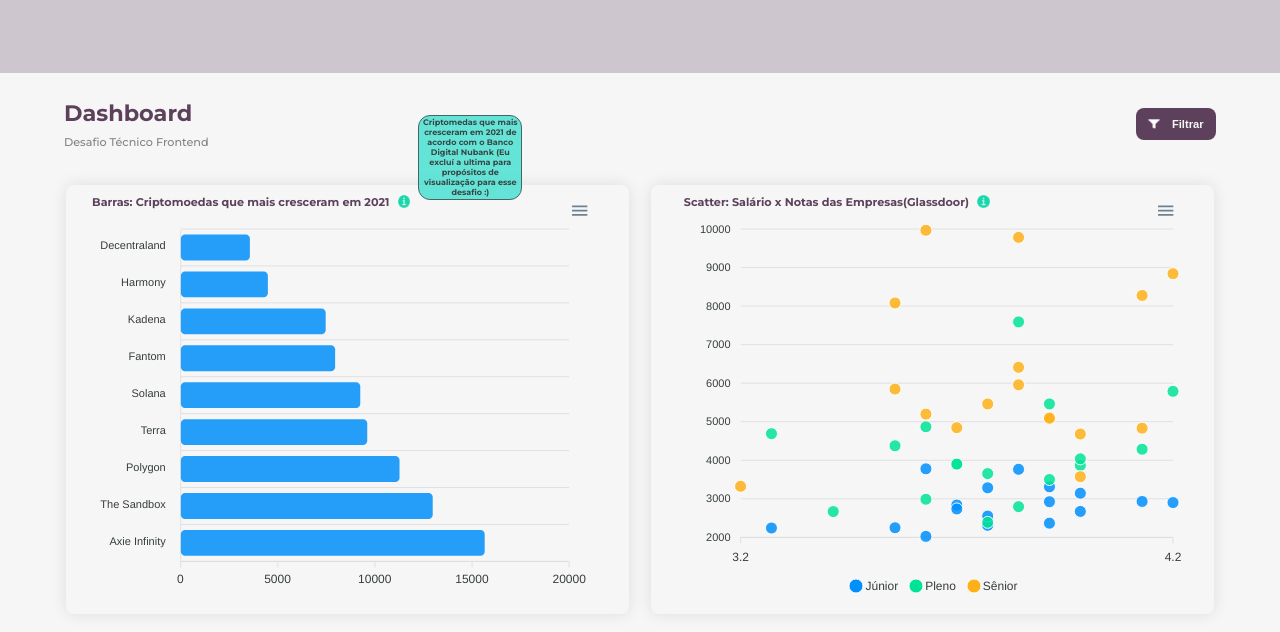
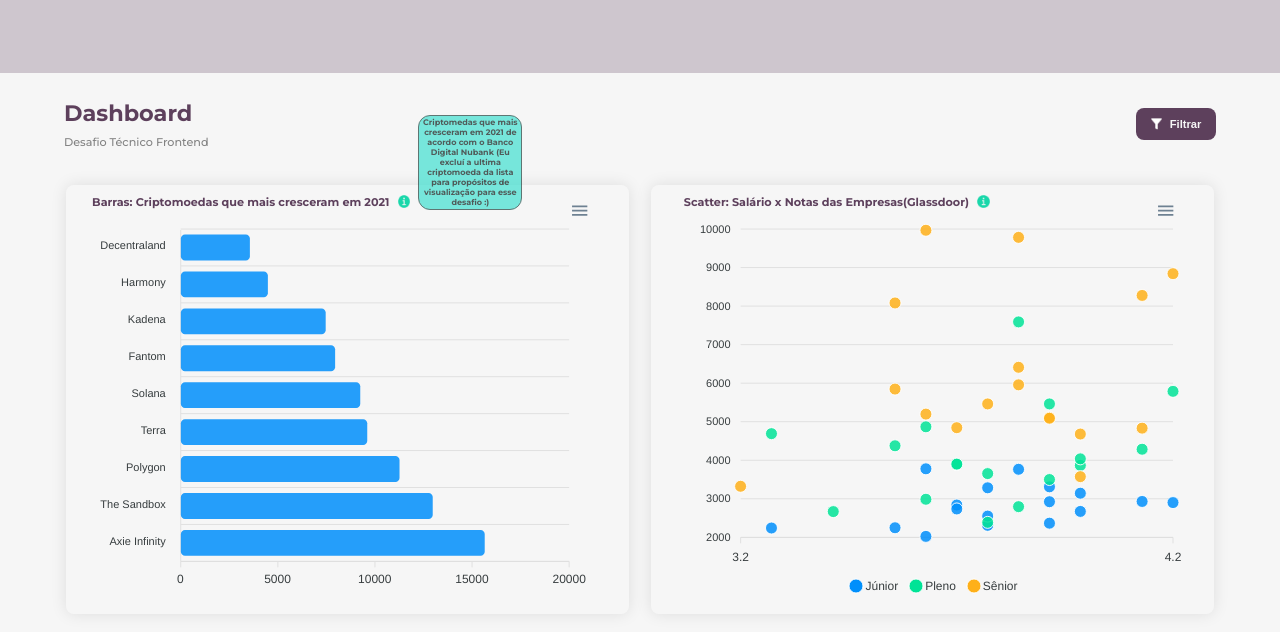
Before and after one commit to RSobrinho/DesafioEstagio, a React (Create React App) app: page / in a window 1280 px wide. Both pictures are taken after a click on the picture 403 px from the left and 201 px from the top of the page. Shown: the top 632 px of the page. Built offline with nearby package versions, Linux system fonts and the light colour scheme.

Commit message:
Implementacoes finais, comentarios, botao filter com alert, refinamento do css e do HTML

```diff
--- a/public/index.html
+++ b/public/index.html
@@ -7,7 +7,7 @@
     <meta name="theme-color" content="#000000" />
     <meta
       name="description"
-      content="Web site created using create-react-app"
+      content="Web site topi, do desafio prático para passar no estágio hehe"
     />
     <link rel="apple-touch-icon" href="%PUBLIC_URL%/logo192.png" />
     <!--
@@ -24,7 +24,7 @@
       work correctly both with client-side routing and a non-root public URL.
       Learn how to configure a non-root public URL by running `npm run build`.
     -->
-    <title>React App</title>
+    <title>Desafio prático SaltRH</title>
   </head>
   <body>
     <noscript>You need to enable JavaScript to run this app.</noscript>
--- a/src/App.js
+++ b/src/App.js
@@ -18,4 +18,8 @@ function App() {
   )
 }
 
+// para questões de boas práticas, testei o HTML utilizando o lighthouse do ctrl + shift + i
+
+// De problematico, a unica coisa foi a performace do site, a velocidade de carregamento e interacao, acredito que seja por causa da biblioteca
+
 export default App
--- a/src/Components/BarChart.js
+++ b/src/Components/BarChart.js
@@ -12,12 +12,10 @@ const BarChart = () => {
         data: [3555, 4481, 7458, 7944, 9238, 9598, 11260, 12970, 15647]
       }
     ],
-    // utilizar o responsive do proprio apexcharts, coloca options, chart, width e height
-
-    // colocar chart fontFamily
-
-    //
     options: {
+      chart: {
+        type: 'bar'
+      },
       plotOptions: {
         bar: {
           borderRadius: 4,
@@ -135,8 +133,8 @@ const BarChart = () => {
         <img src={infoIcon} alt="infoIcon" onClick={() => changeShow(!show)} />
         <p className={`Card__descChart ${show ? 'on' : ''}`}>
           Criptomedas que mais cresceram em 2021 de acordo com o Banco Digital
-          Nubank (Eu excluí a ultima para propósitos de visualização para esse
-          desafio :)
+          Nubank (Eu excluí a ultima criptomoeda da lista para propósitos de
+          visualização para esse desafio :)
         </p>
       </div>
 
--- a/src/Components/Header.js
+++ b/src/Components/Header.js
@@ -1,4 +1,5 @@
 import hopperFilter from '../Assets/hopperFilter.png'
+import React from 'react'
 
 const Header = () => {
   return (
@@ -8,9 +9,18 @@ const Header = () => {
         <h3>Desafio Técnico Frontend</h3>
       </div>
 
-      <button>
-        <img src={hopperFilter} alt="hopperButtonFilter" />
-        <h4>Filtrar</h4>
+      <button
+        className="Header__filter"
+        onClick={() => {
+          alert(
+            'Não consegui pensar numa maneira que fazer um filtro não ficaria uma bagunça, então não implementei, mas tentei :| '
+          )
+        }}
+      >
+        <div className="filter__desc">
+          <img src={hopperFilter} alt="hopperButtonFilter" />
+          <h4>Filtrar</h4>
+        </div>
       </button>
     </header>
   )
--- a/src/Components/OnOffThings.js
+++ b/src/Components/OnOffThings.js
@@ -7,3 +7,5 @@ const OnOffThings = () => {
 }
 
 export default OnOffThings
+
+// em resumo, não deu certo essa tentativa de implementação componentizada do state :/
--- a/src/Components/ResizeCharts.js
+++ b/src/Components/ResizeCharts.js
@@ -60,3 +60,5 @@ const ResizeCharts = () => {
 }
 
 export default ResizeCharts
+
+// Até deu certo, mas depois descobri o próprio obj responsive da biblioteca apexcharts, e isso facilitou 300%
--- a/src/Components/ScatterChart.js
+++ b/src/Components/ScatterChart.js
@@ -1,6 +1,7 @@
 import ReactApexChart from 'react-apexcharts'
 import React from 'react'
 import infoIcon from '../Assets/infoIcon.png'
+// import OnOffThings, { isActive, setActive } from './OnOffThings'
 // import ResizeCharts from './ResizeCharts'
 
 const ScatterChart = () => {
--- a/src/style.css
+++ b/src/style.css
@@ -59,11 +59,11 @@
   font-weight: 500;
 }
 
-.Header > button {
+/* FilterButton */
+.Header__filter {
   border-radius: 1rem;
   border-style: none;
   background-color: #5d405c;
-  display: inline-block;
 
   width: 10rem;
   height: 4rem;
@@ -71,17 +71,26 @@
   color: #f6f6f6;
 
   display: flex;
-  justify-content: space-evenly;
+  justify-content: center;
   align-items: center;
+  flex-direction: column;
 
   font-size: 1.4rem;
 }
-.Header > button > img {
-  width: 1.4rem;
+
+.Header__filter:hover {
+  opacity: 0.8;
 }
 
-.Header > button:hover {
-  opacity: 0.8;
+.filter__desc {
+  display: flex;
+  flex-direction: row;
+  justify-content: space-between;
+  column-gap: 1rem;
+}
+
+.filter__desc > img {
+  width: 1.4rem;
 }
 
 /* CardStyle */
@@ -108,6 +117,7 @@
   top: 1.2rem;
   right: 12rem;
 
+  /* Para o gráfico não ficar em cima do botão i */
   z-index: 1;
 }
 
@@ -125,14 +135,6 @@
   opacity: 0.6;
 }
 
-.Card__infoChart > .Card__desc {
-  background-color: tomato;
-
-  position: absolute;
-  width: 5rem;
-  height: 5rem;
-}
-
 .Card__descChart {
   display: none;
 
@@ -141,7 +143,7 @@
   top: -10rem;
 
   background-color: turquoise;
-  opacity: 0.8;
+  opacity: 0.7;
   color: rgb(11, 26, 24);
 
   font-weight: 700;
@@ -154,13 +156,12 @@
   padding: 0.2rem;
 }
 
+/* For state ON of infoButtons */
 .on {
-  display: block;
+  display: flex;
 }
 
-@media screen {
-}
-
+/* For Responsive CSS - Not including Charts Responsive */
 @media (max-width: 1435px) {
   html {
     font-size: 50%;
@@ -218,10 +219,10 @@
     width: 6rem;
     height: 6rem;
   }
-  .Header > button > img {
+  .filter__desc > img {
     width: 3rem;
   }
-  .Header > button > h4 {
+  .filter__desc h4 {
     display: none;
   }
 }
```
